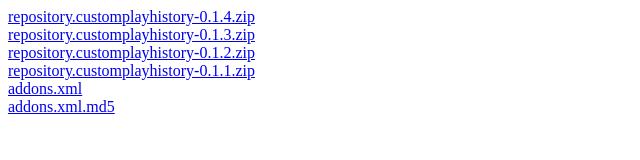
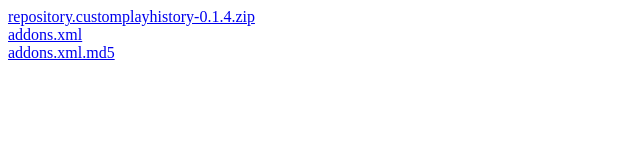
Before and after one commit to CrookedTooth/custom-play-history-kodi-repo, a plain HTML site: page publish/index.html in a window 1280 px wide. Shown: the whole page, without its empty margins (0-640 px from the left). Drawn offline with Linux system fonts and the light colour scheme.

Commit message:
Document final release verification and simplify bootstrap listing

```diff
--- a/publish/index.html
+++ b/publish/index.html
@@ -2,9 +2,6 @@
 <html><head><meta charset="utf-8"><title>Kunsemiller Repository</title></head>
 <body>
 <a href="repository.customplayhistory-0.1.4.zip">repository.customplayhistory-0.1.4.zip</a><br>
-<a href="repository.customplayhistory-0.1.3.zip">repository.customplayhistory-0.1.3.zip</a><br>
-<a href="repository.customplayhistory-0.1.2.zip">repository.customplayhistory-0.1.2.zip</a><br>
-<a href="repository.customplayhistory-0.1.1.zip">repository.customplayhistory-0.1.1.zip</a><br>
 <a href="addons.xml">addons.xml</a><br>
 <a href="addons.xml.md5">addons.xml.md5</a>
 </body></html>
```
Also changed, not shown: 2 other files.
